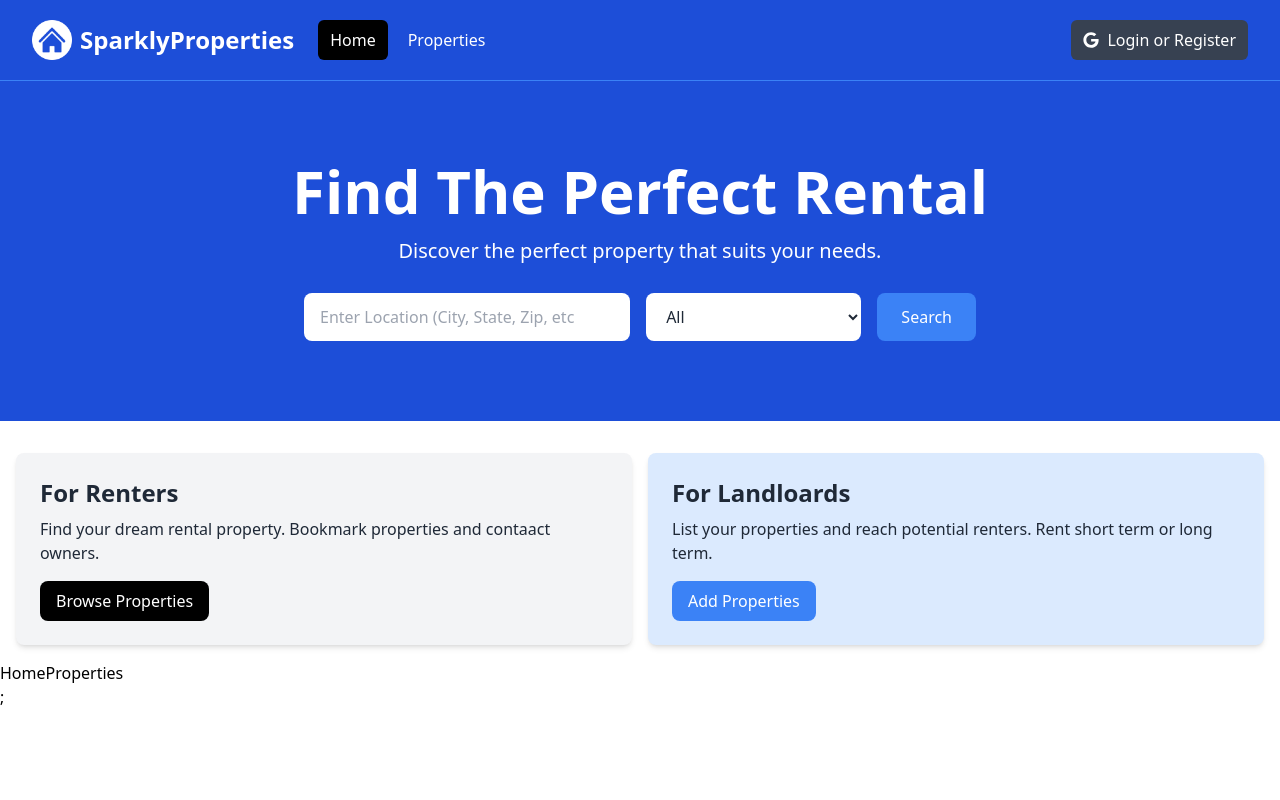
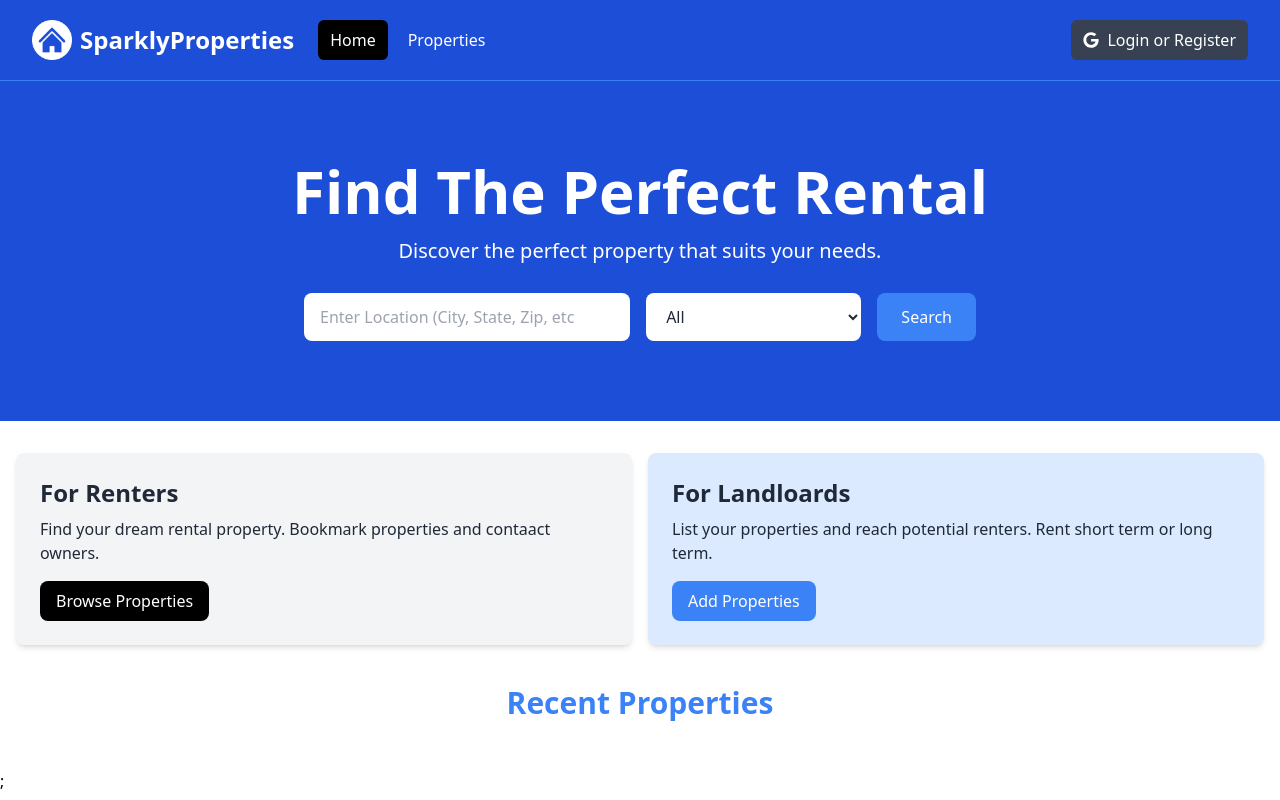
Before and after one commit to BeckiWordsworth/sparkly-property-website, a Next.js app: page / in a window 1280 px wide. Shown: the top 800 px of the page. Built offline with nearby package versions, Linux system fonts and the light colour scheme.

Commit message:
Recent properties component beginning

```diff
--- a/components/HomeProperties.jsx
+++ b/components/HomeProperties.jsx
@@ -2,7 +2,14 @@ import React from "react";
 import Properties from "@/properties.json";
 
 const HomeProperties = () => {
-  return <div>HomeProperties</div>;
+  return (
+    <section className="px-4 py-6">
+      <div className="container-xl lg:container m-auto">
+        <h2 className="text-3xl font-bold text-blue-500 mb-6 text-center">Recent Properties</h2>
+        <div className="grid grid-cols-1 md:grid-cols-3 gap-6">{}</div>
+      </div>
+    </section>
+  );
 };
 
 export default HomeProperties;
```
